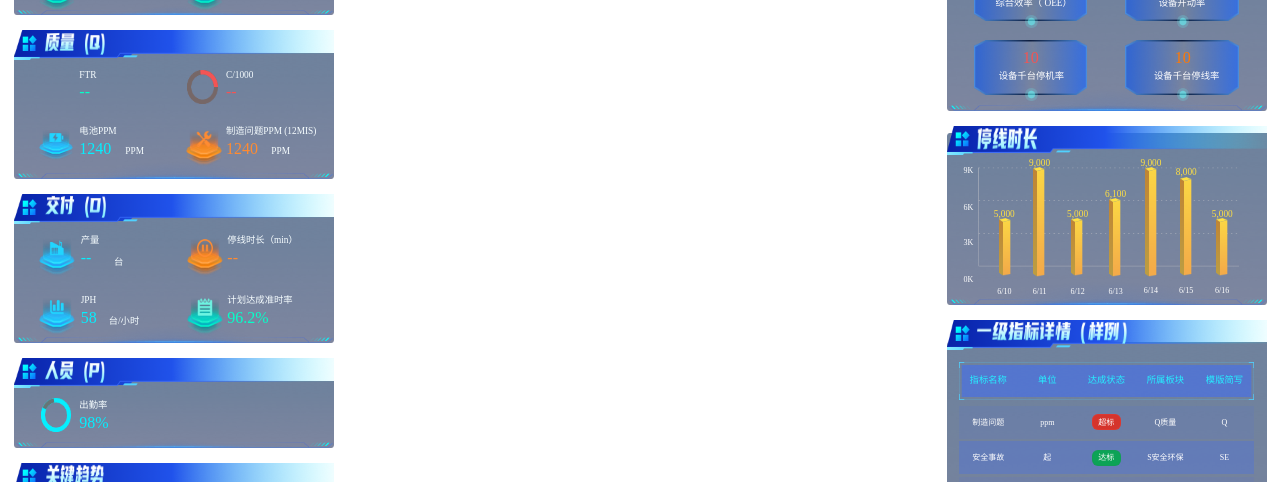
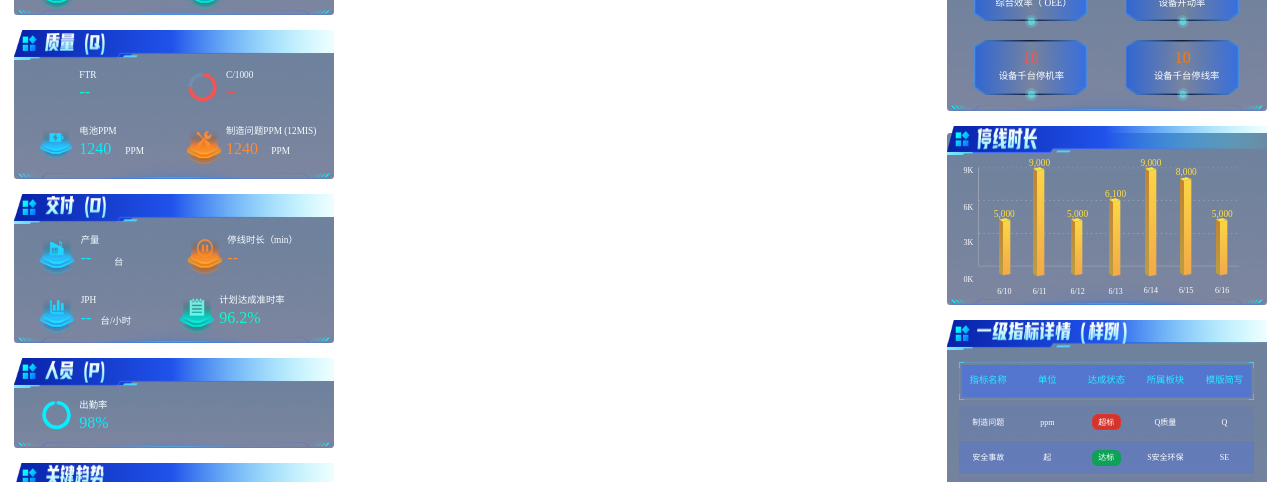
Before and after one commit to xiaochenyang1/changan, a Vue app: page /lanhu_changandianchichejian in a window 1280 px wide. Shown: the part 146-628 px from the top of the page. Built offline with nearby package versions, Linux system fonts and the light colour scheme; no server answers.

Commit message:
feat: 新增 JPH 加工节拍接口，更新相关数据处理逻辑和展示

```diff
--- a/src/api/modules/changan.ts
+++ b/src/api/modules/changan.ts
@@ -1,13 +1,13 @@
 import axios from 'axios'
 
 /**
- * 长安永洪数据平台 —— 6 个指标接口
+ * 长安永洪数据平台 —— 7 个指标接口
  * 走 vite 代理 /gw -> http://118.196.18.102:8080/api （绕开浏览器 CORS）
  * 每次请求自动带 X-AppKey / X-Timestamp(毫秒,5分钟有效) / X-Sign
  */
 
 const APPKEY = 'ak_changan'
-const SIGN = 'p0-dev' // ⚠️ 开发态固定签名，生产环境需替换为真实签名
+const SIGN = 'p0-dev' // 开发态固定签名，生产环境需替换为真实签名
 
 // 独立 axios 实例，避免影响现有 http(baseURL=/api) 的逻辑
 const gw = axios.create({
@@ -45,6 +45,10 @@ export interface FtrItem { ftt: number }
 export interface DowntimeItem { belong_date: string; total_duration?: number }
 export interface OutputTrendItem { OPERATION_DT: string; total_output: number }
 export interface FtrTrendItem { OPERATION_DT: string; ftt?: number }
+export interface JphItem { total_jph: number }
+
+// JPH 接口入参与其他接口不同：按单日查询（p_jph_date），psize/offset 可选
+export interface JphParams { p_jph_date: string; psize?: number; offset?: number }
 
 // 默认查询区间（按需在调用处覆盖）
 const defaultRange: DateRange = { stat_date: '2026-01-01', end_date: '2026-06-30' }
@@ -54,7 +58,7 @@ function call<T>(name: string, range: DateRange = defaultRange): Promise<T> {
   return gw.post<any, T>(`/v1/gateway/${name}`, range)
 }
 
-// ---------- 6 个接口 ----------
+// ---------- 7 个接口 ----------
 /** C1000 缺陷率 */
 export const getC1000 = (r?: DateRange) => call<C1000Item[]>('changan_c1000', r)
 /** 产量汇总 */
@@ -65,5 +69,7 @@ export const getFtr = (r?: DateRange) => call<FtrItem[]>('changan_ftr', r)
 export const getDowntime = (r?: DateRange) => call<DowntimeItem[]>('changan_downtime', r)
 /** 产量趋势（按天） */
 export const getOutputTrend = (r?: DateRange) => call<OutputTrendItem[]>('changan_output_trend', r)
-/** FTR 趋势 —— ⚠️ 服务端暂未发布(40100)，待发布后可用 */
+/** FTR 趋势 */
 export const getFtrTrend = (r?: DateRange) => call<FtrTrendItem[]>('changan_ftr_trend', r)
+/** JPH 加工节拍 —— 注意：入参为单日 p_jph_date，与其他接口的 DateRange 不同 */
+export const getJph = (p: JphParams) => gw.post<any, JphItem[]>('/v1/gateway/API_506252', p)
--- a/src/views/lanhu_changandianchichejian/assets/index.scss
+++ b/src/views/lanhu_changandianchichejian/assets/index.scss
@@ -532,7 +532,7 @@
                     }
                   }
                   .text-group_34 {
-                    width: 1.823vw;
+                    width: auto;
                     height: 4.537vh;
                     margin-left: 0.469vw;
                     .text_120 {
@@ -548,7 +548,7 @@
                       line-height: 1.944vh;
                     }
                     .text_121 {
-                      width: 1.823vw;
+                      width: auto;
                       height: 2.778vh;
                       overflow-wrap: break-word;
                       color: rgba(5, 239, 255, 1);
@@ -571,7 +571,7 @@
                     text-align: left;
                     white-space: nowrap;
                     line-height: 1.944vh;
-                    margin: 2.685vh 0 0 0.365vw;
+                    margin: 2.685vh 0 0 0.1vw;
                   }
                   .image-text_30 {
                     width: 8.229vw;
@@ -638,9 +638,10 @@
                   width: 6.042vw;
                   height: 4.537vh;
                   margin: 2.037vh 0 0 2.083vw;
-                  .label_10 {
+                  .attendance-ring {
                     width: 2.396vw;
                     height: 4.259vh;
+                    flex-shrink: 0;
                   }
                   .text-group_36 {
                     width: 3.021vw;
@@ -1985,3 +1986,10 @@
   margin-top: 0.278vh;
   flex-shrink: 0;
 }
+
+.c1000-ring {
+  width: 2.396vw;
+  height: 4.259vh;
+  margin: 0.278vh 0 0 3.229vw; // 沿用原 label_4 的定位间距
+  flex-shrink: 0;
+}
--- a/src/views/lanhu_changandianchichejian/index.vue
+++ b/src/views/lanhu_changandianchichejian/index.vue
@@ -52,11 +52,7 @@
                       <span class="text_7">FTR</span>
                       <span class="text_8">{{ ftrText }}</span>
                     </div>
-                    <img
-                      class="label_4"
-                      referrerpolicy="no-referrer"
-                      src="./assets/img/SketchPng50bb9157044a5584bfd2e5163ebfc1f67fbca0135a71b37478f38cee9dc62bd8.png"
-                    />
+                    <div ref="c1000RingRef" class="c1000-ring"></div>
                     <div class="text-wrapper_45 flex-col justify-between">
                       <span class="text_9">C/1000</span>
                       <span class="text_10">{{ c1000Text }}</span>
@@ -133,7 +129,7 @@
                     />
                     <div class="text-group_34 flex-col justify-between">
                       <span class="text_120">JPH</span>
-                      <span class="text_121">58</span>
+                      <span class="text_121">{{ jphText }}</span>
                     </div>
                     <span class="text_122">台/小时</span>
                     <div class="image-text_30 flex-row justify-between">
@@ -157,11 +153,7 @@
                 </div>
                 <div class="group_13 flex-col justify-end">
                   <div class="image-text_31 flex-row justify-between">
-                    <img
-                      class="label_10"
-                      referrerpolicy="no-referrer"
-                      src="./assets/img/SketchPnge908affcf7e4b4c5b5a697854b5105deac06a3c9b1d51abcde666c973a28cd0b.png"
-                    />
+                    <div ref="attendanceRingRef" class="attendance-ring"></div>
                     <div class="text-group_36 flex-col justify-between">
                       <span class="text_59">出勤率</span>
                       <span class="text_60">98%</span>
@@ -445,7 +437,7 @@
 // 电池车间大屏页面
 import { defineAsyncComponent, ref, onMounted, onBeforeUnmount } from 'vue'
 import * as echarts from 'echarts'
-import { getFtr, getOutput, getC1000, getOutputTrend, getDowntime, getFtrTrend } from '@/api/modules/changan'
+import { getFtr, getOutput, getC1000, getOutputTrend, getDowntime, getFtrTrend, getJph } from '@/api/modules/changan'
 import type { OutputTrendItem, FtrTrendItem } from '@/api/modules/changan'
 
 const MaintenanceTaskModal = defineAsyncComponent(
@@ -460,6 +452,7 @@ const ftrText = ref('--') // FTR 一次性通过率（changan_ftr，ftt×100%）
 const outputText = ref('--') // 产量汇总（changan_output，total_output）
 const c1000Text = ref('--') // C1000 缺陷率（changan_c1000，每千台缺陷数，非百分比）
 const downtimeText = ref('--') // 停线时长合计（changan_downtime，各天 total_duration 求和，单位 min）
+const jphText = ref('--') // JPH 加工节拍（API_506252，total_jph）
 
 // 产量趋势图（changan_output_trend）
 const outputTrendRef = ref<HTMLElement | null>(null)
@@ -470,6 +463,14 @@ let ftrTrendChart: ReturnType<typeof echarts.init> | null = null
 // FTR 环形进度图（替换原 label_3 静态切图，进度 = FTR%，环内不显示数字）
 const ftrRingRef = ref<HTMLElement | null>(null)
 let ftrRingChart: ReturnType<typeof echarts.init> | null = null
+
+// C/1000 环形进度图（替换原 label_4 静态切图，风格与 FTR 一致，红色）
+const c1000RingRef = ref<HTMLElement | null>(null)
+let c1000RingChart: ReturnType<typeof echarts.init> | null = null
+
+// 出勤率环形进度图（替换原 label_10 静态切图，风格与 FTR 一致，青蓝色）
+const attendanceRingRef = ref<HTMLElement | null>(null)
+let attendanceRingChart: ReturnType<typeof echarts.init> | null = null
 
 function renderFtrRing(percent: number) {
   if (!ftrRingRef.value) return
@@ -508,6 +509,94 @@ function renderFtrRing(percent: number) {
             name: '',
             itemStyle: { color: 'rgba(120,200,255,0.18)' },
             tooltip: { show: false }, // 轨道不弹 tooltip
+            emphasis: { disabled: true },
+          },
+        ],
+      },
+    ],
+  })
+}
+
+// C/1000 环形进度图（临时数值，待接定义后替换为真实占比）
+function renderC1000Ring(percent: number) {
+  if (!c1000RingRef.value) return
+  c1000RingChart = echarts.init(c1000RingRef.value)
+  c1000RingChart.setOption({
+    tooltip: {
+      show: true,
+      trigger: 'item',
+      confine: false,
+      position: (pos: number[], _p: any, _dom: any, _rect: any, size: any) => {
+        return [pos[0] + 14, pos[1] - size.contentSize[1] / 2]
+      },
+      formatter: (p: any) => `${p.marker}C/1000&nbsp;&nbsp;${c1000Text.value}`,
+    },
+    series: [
+      {
+        type: 'pie',
+        radius: ['68%', '92%'],
+        center: ['50%', '50%'],
+        startAngle: 90,
+        clockwise: true,
+        label: { show: false },
+        labelLine: { show: false },
+        emphasis: { scale: false },
+        silent: false,
+        data: [
+          {
+            value: percent,
+            name: 'C/1000',
+            itemStyle: { color: '#f35454', borderRadius: 4 }, // 与右侧数值同色（红）
+          },
+          {
+            value: 100 - percent,
+            name: '',
+            itemStyle: { color: 'rgba(120,200,255,0.18)' },
+            tooltip: { show: false },
+            emphasis: { disabled: true },
+          },
+        ],
+      },
+    ],
+  })
+}
+
+// 出勤率环形进度图（数值即百分比，进度有真实含义）
+function renderAttendanceRing(percent: number) {
+  if (!attendanceRingRef.value) return
+  attendanceRingChart = echarts.init(attendanceRingRef.value)
+  attendanceRingChart.setOption({
+    tooltip: {
+      show: true,
+      trigger: 'item',
+      confine: false,
+      position: (pos: number[], _p: any, _dom: any, _rect: any, size: any) => {
+        return [pos[0] + 14, pos[1] - size.contentSize[1] / 2]
+      },
+      formatter: (p: any) => `${p.marker}出勤率&nbsp;&nbsp;${percent}%`,
+    },
+    series: [
+      {
+        type: 'pie',
+        radius: ['68%', '92%'],
+        center: ['50%', '50%'],
+        startAngle: 90,
+        clockwise: true,
+        label: { show: false },
+        labelLine: { show: false },
+        emphasis: { scale: false },
+        silent: false,
+        data: [
+          {
+            value: percent,
+            name: '出勤率',
+            itemStyle: { color: '#05efff', borderRadius: 4 }, // 与右侧数值同色（青蓝）
+          },
+          {
+            value: 100 - percent,
+            name: '',
+            itemStyle: { color: 'rgba(120,200,255,0.18)' },
+            tooltip: { show: false },
             emphasis: { disabled: true },
           },
         ],
@@ -613,6 +702,8 @@ function handleResize() {
   outputTrendChart?.resize()
   ftrTrendChart?.resize()
   ftrRingChart?.resize()
+  c1000RingChart?.resize()
+  attendanceRingChart?.resize()
 }
 
 onMounted(async () => {
@@ -643,6 +734,10 @@ onMounted(async () => {
   } catch (e) {
     console.error('C1000 加载失败', e)
   }
+  // C/1000 环形图：暂用临时进度值（接口未定义占比口径，待补充）
+  renderC1000Ring(75)
+  // 出勤率环形图：当前数值写死 98%
+  renderAttendanceRing(98)
   // 停线时长（各天 total_duration 求和）
   try {
     const res = await getDowntime()
@@ -650,6 +745,14 @@ onMounted(async () => {
     downtimeText.value = String(Math.round(sum))
   } catch (e) {
     console.error('停机统计加载失败', e)
+  }
+  // JPH 加工节拍（按单日查询，固定取 2026-06-12 —— 该日有数据）
+  try {
+    const res = await getJph({ p_jph_date: '2026-06-12' })
+    const jph = res[0]?.total_jph
+    if (jph != null) jphText.value = jph.toFixed(2)
+  } catch (e) {
+    console.error('JPH 加载失败', e)
   }
   // 产量趋势图
   try {
@@ -673,6 +776,8 @@ onBeforeUnmount(() => {
   outputTrendChart?.dispose()
   ftrTrendChart?.dispose()
   ftrRingChart?.dispose()
+  c1000RingChart?.dispose()
+  attendanceRingChart?.dispose()
 })
 
 // 一级指标详情表格数据
```
